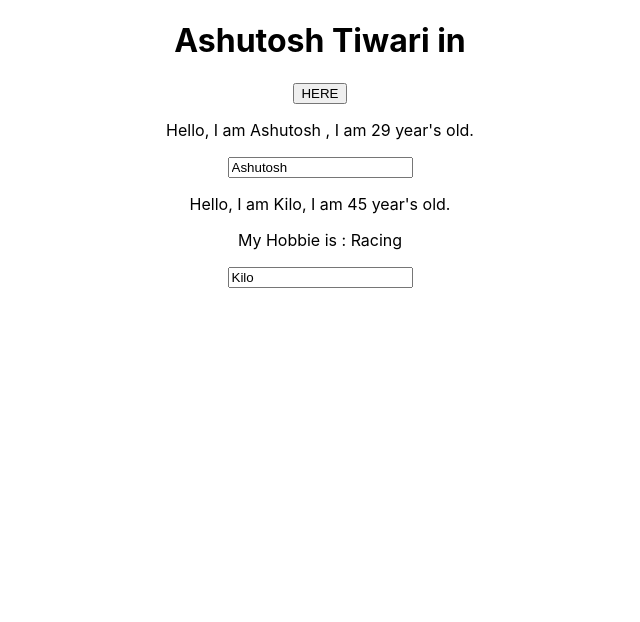
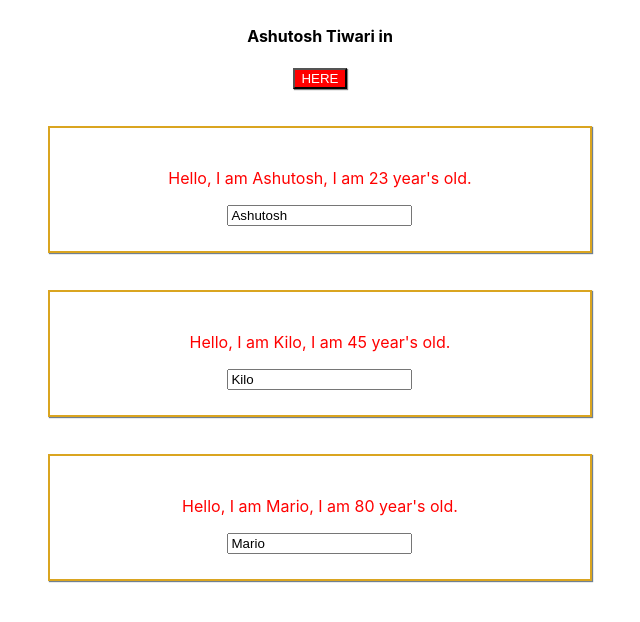
Before and after one commit to InclinedScorpio/react-beginning-to-advance, a React (Create React App) app: page / in a window 1280 px wide. Both pictures are taken after a click on the button "HERE". Shown: the top 622 px of the page, without its empty margins (320-960 px from the left). Built offline with nearby package versions, Linux system fonts and the light colour scheme.

Commit message:
Dynamic Classes and Styling

```diff
--- a/package.json
+++ b/package.json
@@ -6,6 +6,7 @@
     "@testing-library/jest-dom": "^4.2.4",
     "@testing-library/react": "^9.5.0",
     "@testing-library/user-event": "^7.2.1",
+    "radium": "^0.26.0",
     "react": "^16.13.1",
     "react-dom": "^16.13.1",
     "react-scripts": "3.4.1"
--- a/src/App.css
+++ b/src/App.css
@@ -1,3 +1,12 @@
 .App {
 	text-align: center;
+	margin: 2%;
 }
+
+.red {
+	color: red;
+}
+
+.undeline {
+	text-decoration: underline;
+}
--- a/src/App.js
+++ b/src/App.js
@@ -3,64 +3,106 @@ import "./App.css";
 
 //components
 import Person from "./Person/Person";
+import { red } from "color-name";
 
 class App extends Component {
 	state = {
 		//directly state no let, var !! (they are mentioned in function)
 		persons: [
-			{ name: "Ashutosh", age: 23 },
-			{ name: "Kilo", age: 45 },
-			{ name: "Mario", age: 80 }
+			{ id: "1", name: "Ashutosh", age: 23 },
+			{ id: "2", name: "Kilo", age: 45 },
+			{ id: "3", name: "Mario", age: 80 }
 		],
-		more: "Anything here !"
+		more: "Anything here !",
+		showPersons: false
 	};
 
-	buttonClickHandler = name => {
+	buttonClickHandler = () => {
 		this.setState({
-			persons: [
-				{ name: name, age: 29 },
-				{ name: "Kilo", age: 45 },
-				{ name: "Mario", age: 80 }
-			]
+			showPersons: !this.state.showPersons
 		});
 	};
 
-	changeName = event => {
+	deletePerson = personIndex => {
+		let persons = [...this.state.persons];
+		persons.splice(personIndex, 1);
 		this.setState({
-			persons: [
-				{ name: event.target.value, age: 29 },
-				{ name: "Kilo", age: 45 },
-				{ name: "Mario", age: 80 }
-			]
+			persons: persons
+		});
+	};
+
+	changePersonName = (event, personIndex) => {
+		//pehle id se index chaiye
+		let actualIndex = this.state.persons.findIndex(p => {
+			return p.id == personIndex;
+		});
+
+		let actual_person = { ...this.state.persons[actualIndex] };
+
+		let get_array = [...this.state.persons];
+		get_array[actualIndex].name = event.target.value;
+		get_array[actualIndex].age = actual_person.age;
+
+		this.setState({
+			persons: get_array
 		});
 	};
 
 	render() {
+		let style = {
+			boxShadow: "1px 1px 1px grey",
+			color: "white",
+			backgroundColor: "green"
+		};
+
+		let classes = [];
+
+		let person = null;
+		if (this.state.showPersons) {
+			person = (
+				<div>
+					{this.state.persons.map((person, index) => {
+						return (
+							<div key={person.id}>
+								<Person
+									name={person.name}
+									age={person.age}
+									click={() => {
+										this.buttonClickHandler("Mario");
+									}}
+									changeName={event => {
+										this.changePersonName(event, person.id);
+									}}
+									deleteme={() => {
+										this.deletePerson(index);
+									}}
+								/>
+							</div>
+						);
+					})}
+				</div>
+			);
+			style.backgroundColor = "red";
+		}
+
+		if (this.state.persons.length <= 2) {
+			classes.push("red");
+		}
+		if (this.state.persons.length <= 1) {
+			classes.push("undeline");
+		}
+
 		return (
 			<div className="App">
-				<h1>Ashutosh Tiwari in</h1>
-				<button onClick={this.buttonClickHandler.bind(this, "Ashutosh ")}>
+				<h4 className={classes.join(" ")}>Ashutosh Tiwari in</h4>
+				<button
+					onClick={this.buttonClickHandler.bind(this, "Changed")}
+					style={style}
+				>
 					{" "}
 					HERE{" "}
 				</button>
-				<Person
-					name={this.state.persons[0].name}
-					age={this.state.persons[0].age}
-					click={() => {
-						this.buttonClickHandler("Mario");
-					}}
-					changeName={this.changeName}
-				/>
-				<Person
-					name={this.state.persons[1].name}
-					age={this.state.persons[1].age}
-					click={() => {
-						this.buttonClickHandler("Delta");
-					}}
-				>
-					{" "}
-					My Hobbie is : Racing{" "}
-				</Person>
+				{person}
 			</div>
 		);
 	}
--- /dev/null
+++ b/src/Person/Person.css
@@ -0,0 +1,8 @@
+.Person {
+	color: red;
+	width: 40%;
+	margin: 3% auto;
+	padding: 2%;
+	border: 2px solid goldenrod;
+	box-shadow: 1px 1px 1px slategray;
+}
--- a/src/Person/Person.js
+++ b/src/Person/Person.js
@@ -1,12 +1,12 @@
 import React from "react";
+import "./Person.css";
 
 const Person = props => {
 	return (
-		<div>
-			<p onClick={props.click}>
+		<div className="Person">
+			<p className="content" onClick={props.deleteme}>
 				Hello, I am {props.name}, I am {props.age} year's old.
 			</p>
-			<p>{props.children}</p>
 			<input onChange={props.changeName} value={props.name} />
 		</div>
 	);
```
Also changed, not shown: 1 other file (tests, documents, lock files or other folders).
